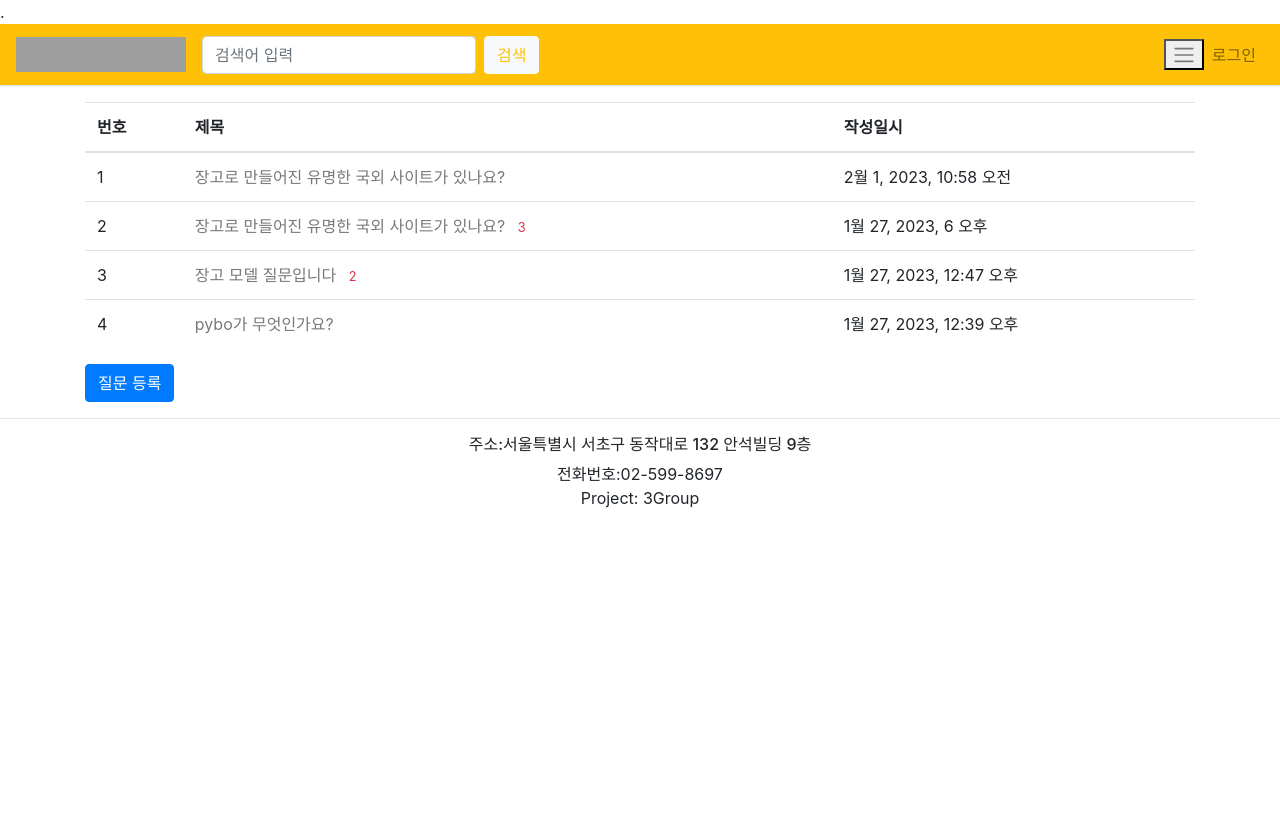
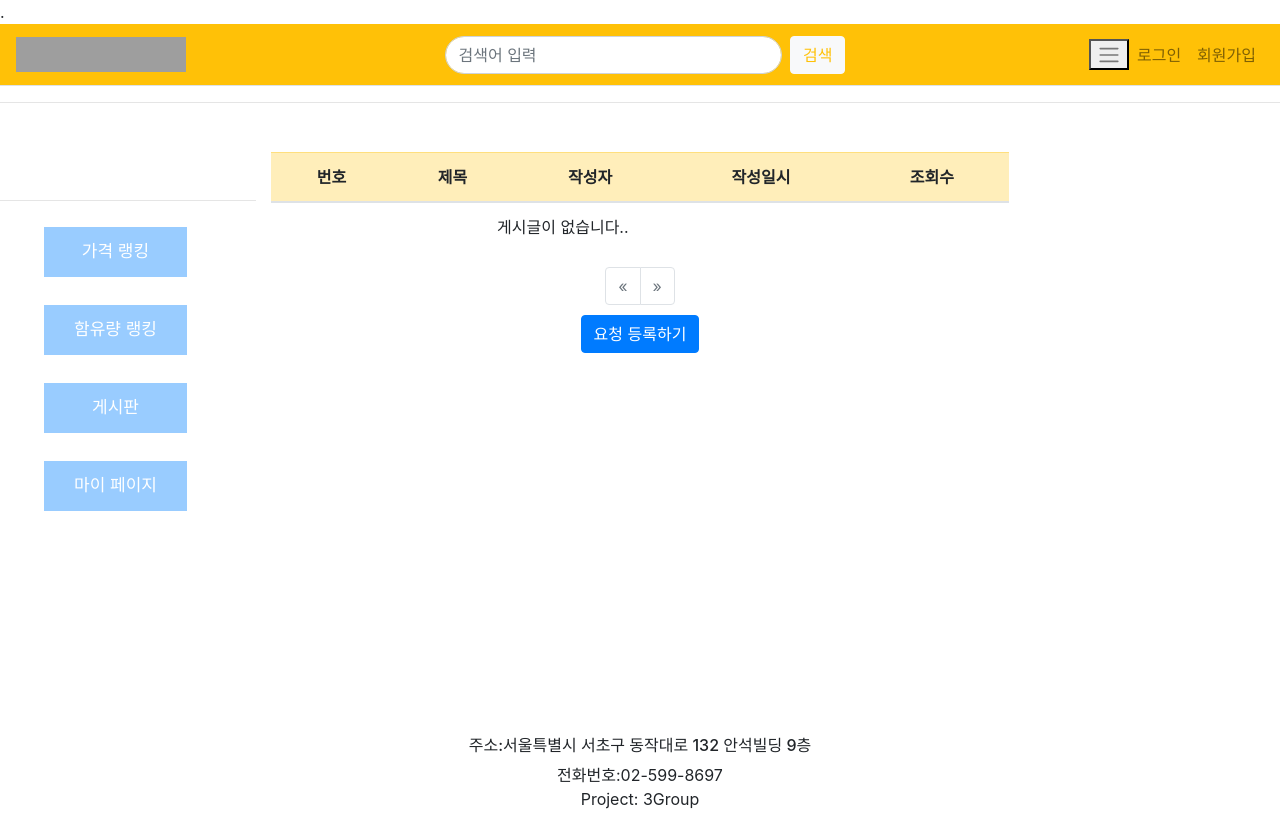
Before and after one commit to id57176422/mysite, a Django app: page /pybo/ in a window 1280 px wide. Before the commit the page ends 508 px from the top, so only its background shows below. Run offline with Django 3.2, Linux system fonts and the light colour scheme; data comes from the database, SQL or seed files in the repository; some libraries are stand-ins or nearby versions; grey boxes are pictures that could not be loaded.

Commit message:
common 컴밋

```diff
--- a/config/urls.py
+++ b/config/urls.py
@@ -24,7 +24,6 @@ urlpatterns = [
     path('admin/', admin.site.urls),
     path('pybo/', include('pybo.urls')),
     path('', include('main.urls')),
-    path('search', include('main.urls')),
     path('common/', include('common.urls')),
     path('main/', include('main.urls')),
     #path('', views.index, name='index'),
--- a/main/views.py
+++ b/main/views.py
@@ -19,5 +19,7 @@ from .models import User
     #else:
        # form = UserInfoForm()
         #return render(request, 'main/main_form.html', {'form' : UserInfoForm})
+
+
 def main(request):
     return render(request, 'main/main_form.html')
--- a/pybo/urls.py
+++ b/pybo/urls.py
@@ -1,15 +1,12 @@
 from django.urls import path
-
 from . import views
 
-app_name = 'pybo'  #네임스페이스 추가
+app_name = 'pybo'
 
 urlpatterns = [
     path('', views.index, name='index'),
-    path('<int:question_id>', views.detail, name='detail'),
-    path('answer/create/<int:question_id>', views.answer_create, name='answer_create'),
+    path('<int:question_id>/', views.detail, name='detail'),
+    path('question/', views.question, name='question'),
+    path('answer/create/<int:question_id>/', views.answer_create, name='answer_create'),
     path('question/create/', views.question_create, name='question_create'),
-
-
-
 ]
--- a/pybo/views.py
+++ b/pybo/views.py
@@ -1,52 +1,62 @@
-from django.shortcuts import render, get_object_or_404 , redirect
-from .forms import QuestionForm
+from django.shortcuts import render, redirect, get_object_or_404
+from django.contrib.auth.forms import AuthenticationForm, UserCreationForm
 from .models import Question
+from django.core.paginator import Paginator
 from django.utils import timezone
+from .forms import QuestionForm, AnswerForm
+from django.contrib.auth.decorators import login_required
 
 # Create your views here.
 
 def index(request):
-    """
-    pybo 목록 출력
-    """
-    # '-create_date' 는 질문의 작성일시가 최근에 작성한 순으로 내림차순하겠다는 의미 하이푼을 붙이면 내림차순 붙이지않으면 오름차순
-    question_list = Question.objects.order_by('-create_date')
-    context = {'question_list':question_list}
+    question = Question.objects.all
+    context = {'question': question}
     return render(request, 'pybo/question_list.html', context)
 
-    #return HttpResponse("안녕하세요 pybo App에 오신것을 환영합니다")
 def detail(request, question_id):
-    """
-    pybo 내용 출력
-    """
-    question = get_object_or_404(Question, pk=question_id)
-    context = { 'question': question}
+    question = Question.objects.get(id=question_id)
+    context = {'question': question}
     return render(request, 'pybo/question_detail.html', context)
 
-def answer_create(request, question_id):
-    """
-    답변 등록 처리 함수 구현
-    """
-    question = get_object_or_404(Question, pk=question_id)
-    question.answer_set.create(content=request.POST.get('content'), create_date=timezone.now())
+#요청게시판
+def question(request):
+    page = request.GET.get('page','1')
+    question_list = Question.objects.order_by('-create_date')
+    paginator = Paginator(question_list, 10) # 한페이지당 10개씩
+    page_obj = paginator.get_page(page)
+    context = {'question_list': page_obj}
+    return render(request, 'pybo/question_list.html', context)
 
-    # 답변 등록 후 상세 화면으로 이동
-    return redirect('pybo:detail', question_id=question.id)
-
+#요청게시판-게시글등록
+@login_required(login_url='common:login')
 def question_create(request):
-    """
-    pybo 질문 등록
-    """
-    # 클라이언트에서 서버에 요청시 GET 방식인지 POST 방식으로 전달할건지 따라 처리
-    if request.method =='POST': #POST방식
+    if request.method == 'POST':
         form = QuestionForm(request.POST)
         if form.is_valid():
             question = form.save(commit=False)
+            question.author = request.user
             question.create_date = timezone.now()
             question.save()
-            return redirect('pybo:index')
+            return redirect('pybo:question')
+    else:
+        form = QuestionForm()
+    context = {'form': form}
+    return render(request, 'pybo/question_form.html', context)
 
-    else:   #GET 방식
-        form = QuestionForm()
-        context = {'form':form}
-        return render(request, 'pybo/question_form.html', context)
+#요청게시판-답글달기
+@login_required(login_url='common:login')
+def answer_create(request, question_id):
+    question = get_object_or_404(Question, pk=question_id)
+    if request.method == 'POST':
+        form = AnswerForm(request.POST)
+        if form.is_valid():
+            answer = form.save(commit=False)
+            answer.author = request.user
+            answer.create_date = timezone.now()
+            answer.question = question
+            answer.save()
+            return redirect('pybo:detail', question_id=question.id)
+    else:
+        form = AnswerForm()
+    context = {'question': question, 'form': form}
+    return render(request, 'pybo:question_detail.html', context)
--- a/static/style.css
+++ b/static/style.css
@@ -17,7 +17,8 @@ html,body{
 
 }
 
-#body-content{
+#body-content
+{
     margin-top: 100px
     padding-bottom:99999px
 }
@@ -29,6 +30,8 @@ footer
     height:99999px;
     bottom:0px;
     margin:auto;
+
+
 
 }
 
--- a/templates/base.html
+++ b/templates/base.html
@@ -35,13 +35,17 @@
 <body>
     <!-- 내비게이션바 추가-->
     <nav class="navbar navbar-expand-lg navbar-light bg-warning border-bottom">
-        <a class="navbar-brand" href="{% url 'pybo:index' %}">
+        <a class="navbar-brand" href="{% url 'main:main' %}">
             <img src="{% static 'nanavar.png' %}." alt="image" width="170" height="35">
         </a>
-            <form class="form-inline">
-                <input class="form-control mr-sm-2" type="search" placeholder="검색어 입력" aria-label="Search">
+        <form class="col form-inline">
+            <div class="mx-auto my-auto input-group" style="width:400px;">
+                <input class="form-control rounded-pill mr-sm-2" type="search" placeholder="검색어 입력" aria-label="Search">
                 <button class="btn btn-outline-light my-2 my-sm-0 bg-light text-warning" type="submit">검색<i class="bi bi-search"></i></button>
-            </form>
+
+            </div>
+
+        </form>
         <!-- 토글이 버튼 햄버거모양-->
         <button class="navbar-toggle ml-auto" type="button" data-toggle="collapse" data-target="#navbarNav" aria-controls="navbarNav"
         aria-expanded="false" aria-label="Toggle navigation">
@@ -51,9 +55,13 @@
             <ul class="navbar-nav">
                 <li class="nav-item">
                     {% if user.is_authenticated %}
-                    <a class="nav-link" href="%{ url 'common:logout' %}">{{user.username}}님(로그아웃)</a>
+                        <a class="nav-link" href="%{ url 'common:logout' %}">{{user.username}}님(로그아웃)</a>
                     {% else %}
-                    <a class="nav-link" href="{% url 'common:login' %}">로그인</a>
+                        <a class="nav-link" href="{% url 'common:login' %}">로그인</a>
+                    {% endif %}
+                </li>
+                    {% if not user.is_authenticated %}
+                    <a class="nav-link" href="{% url 'common:signup' %}">회원가입</a>
                     {% endif %}
                 </li>
             </ul>
@@ -70,7 +78,6 @@
 
     <hr>
     <footer>
-
         <div class="footer-1">
             <h6 style="color:DodgerBlack">주소:서울특별시 서초구 동작대로 132 안석빌딩 9층</h6>
             <h8> 전화번호:02-599-8697</h8>
--- a/templates/pybo/question_list.html
+++ b/templates/pybo/question_list.html
@@ -2,25 +2,54 @@
 <html lang="en">
 <head>
     <meta charset="UTF-8">
-    <title>Title</title>
+    <title>Vita Board</title>
 </head>
 <body>
     {% extends 'base.html' %}
     {% block content %}
 
+    <div class="container-5">
+        <div id="left-sidebar">
+
+          <div id="wrapper" style="width=100%;">
+              <div style="width:10%; height:80%; float:left;">
+                  <div style="position: absolute; margin-left:30px; top:20%;">
+                  <div class="left_sub_menu">
+                      <div class="sub_menu">
+                      <ul class="big_menu">
+                          <li><button class="btn1">가격 랭킹</button></li>
+                          <li><button class="btn1">함유량 랭킹</button></li>
+                          <li><button class="btn1">게시판</button></li>
+                          <li><button class="btn1">마이 페이지</button></li>
+                      </ul>
+                      </div>
+                  </div>
+              </div>
+
+              </div>
+
+          <br>
+          <br>
+          <hr>
+          </div>
+
+        </div>
+        <div id="center-sidebar" style="text-align:center">
             <div class="container my-3">
                 <table class="table">
                     <thead>
-                <tr class="thead-primary">
+                    <tr class ="table-warning text-center">
                         <th>번호</th>
                         <th>제목</th>
+                        <th>작성자</th>
                         <th>작성일시</th>
+                        <th>조회수</th>
                     </tr>
                     </thead>
                     <tbody>
                         {% if question_list %}
                             {% for question in question_list %}
-                        <tr>
+                                <tr class="text-center">
                                     <td>{{forloop.counter}}</td>
                                     <td>
                                         <a href="{% url 'pybo:detail' question.id %}">
@@ -32,19 +61,70 @@
                                             {% endif %}
                                         </a>
                                     </td>
+                                    <td>{{question.author.username}}</td>
                                     <td>
                                         {{question.create_date}}
                                     </td>
+                                    <td>{{question.update_counter}}</td>
                                 </tr>
                             {% endfor %}
                         {% else %}
                             <tr>
-                        <td colspan="3">질문이 없습니다.</td>
+                                <td colspan="4">게시글이 없습니다..</td>
                             </tr>
                         {% endif %}
                     </tbody>
                 </table>
-        <a href="{% url 'pybo:question_create' %}" class ="btn btn-primary">질문 등록</a>
+                <!-- 페이징처리 -->
+                <ul class="pagination justify-content-center">
+                    <!-- 이전페이지 -->
+                    {% if question_list.has_previous %}
+                    <li class="page-item">
+                        <a class="page-link" href="?page={{ question_list.previous_page_number }}">
+                            <span aria-hidden="true">&laquo;</span>
+                        </a>
+                    </li>
+                    {% else %}
+                    <li class="page-item disabled">
+                        <a class="page-link" tabindex="-1" aria-disabled="true" href="#">
+                            <span aria-hidden="true">&laquo;</span>
+                        </a>
+                    </li>
+                    {% endif %}
+                    <!-- 페이지리스트 -->
+                    {% for page_number in question_list.paginator.page_range %}
+                    {% if page_number >= question_list.number|add:-5 and page_number <= question_list.number|add:5 %}
+                    {% if page_number == question_list.number %}
+                    <li class="page-item active" aria-current="page">
+                        <a class="page-link" href="?page={{ page_number }}">{{ page_number }}</a>
+                    </li>
+                    {% else %}
+                    <li class="page-item">
+                        <a class="page-link" href="?page={{ page_number }}">{{ page_number }}</a>
+                    </li>
+                    {% endif %}
+                    {% endif %}
+                    {% endfor %}
+                    <!-- 다음페이지 -->
+                    {% if question_list.has_next %}
+                    <li class="page-item">
+                        <a class="page-link" href="?page={{ question_list.next_page_number }}">
+                            <span aria-hidden="true">&raquo;</span>
+                        </a>
+                    </li>
+                    {% else %}
+                    <li class="page-item disabled">
+                        <a class="page-link" tabindex="-1" aria-disabled="true" href="#">
+                            <span aria-hidden="true">&raquo;</span>
+                        </a>
+                    </li>
+                    {% endif %}
+                </ul>
+                  <!-- 페이징처리 끝 -->
+                <a href="{% url 'pybo:question_create' %}" class ="btn btn-primary">요청 등록하기</a>
+            </div>
+        </div>
+        <div id="right-sidebar"></div>
     </div>
     {% endblock %}
 </body>
```
Also changed, not shown: pybo/forms.py (+9 -9 lines), pybo/models.py (+11 -8 lines), templates/form_errors.html (added, +30 -0 lines), templates/pybo/question_detail.html (+34 -29 lines), templates/pybo/question_form.html (+7 -5 lines). Lines whose indentation alone changed are shown as unchanged.
